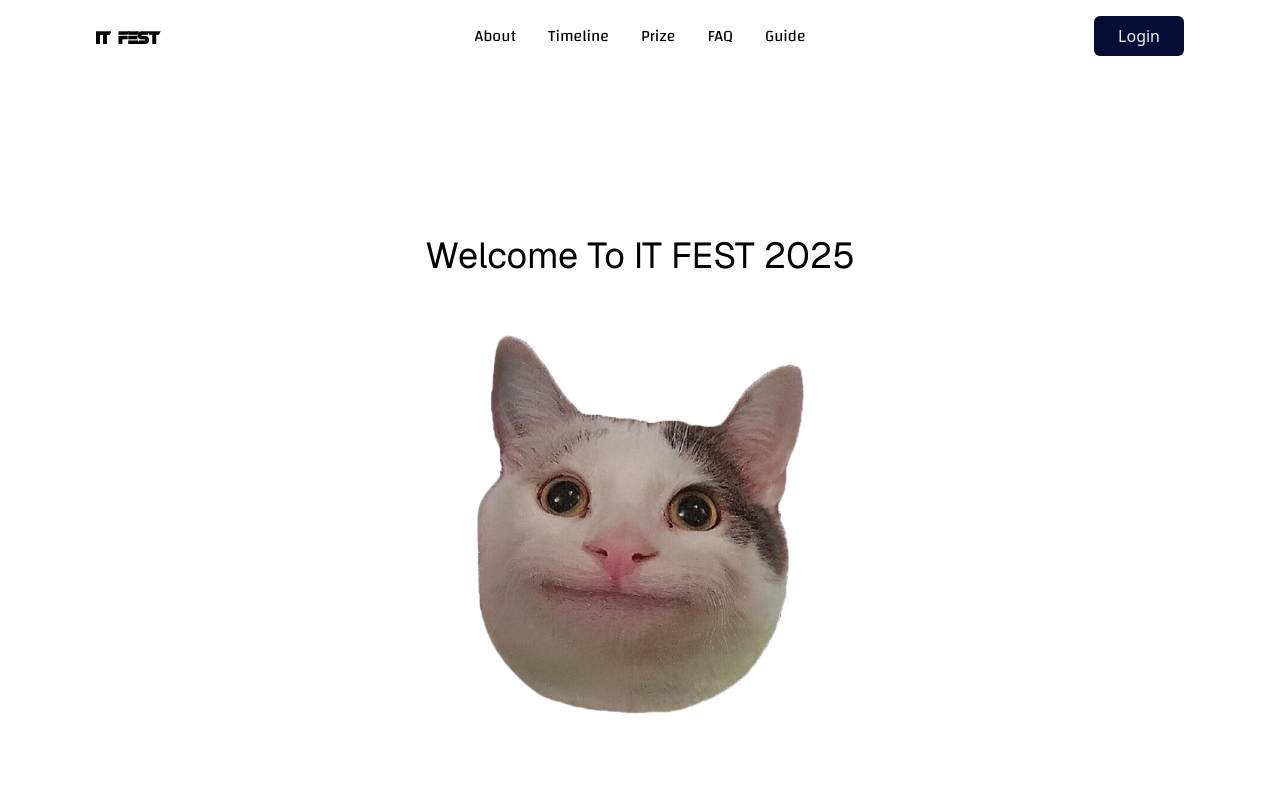
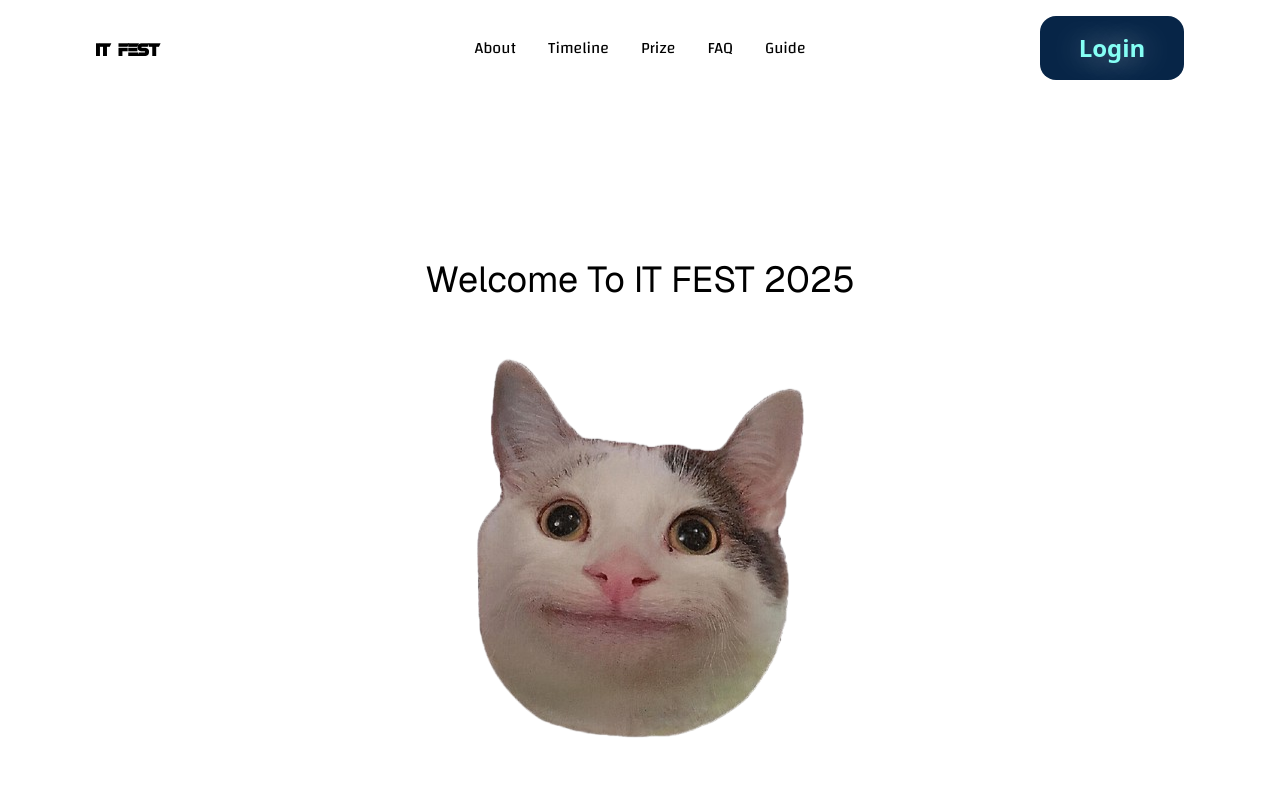
Before and after one commit to syaquiii/IT-FEST-2025, a Next.js app: page /home in a window 1280 px wide. Shown: the top 800 px of the page. Built offline with nearby package versions, Linux system fonts and the light colour scheme.

Commit message:
feat: add CVA,CLSX,TailwindMerge for fully cuustomize reusable components

```diff
--- a/package.json
+++ b/package.json
@@ -9,11 +9,14 @@
     "lint": "next lint"
   },
   "dependencies": {
+    "class-variance-authority": "^0.7.1",
+    "clsx": "^2.1.1",
     "hamburger-react": "^2.5.2",
     "lucide-react": "^0.510.0",
     "next": "15.3.1",
     "react": "^19.0.0",
-    "react-dom": "^19.0.0"
+    "react-dom": "^19.0.0",
+    "tailwind-merge": "^3.3.0"
   },
   "devDependencies": {
     "@eslint/eslintrc": "^3",
--- a/src/shared/components/Navbar.tsx
+++ b/src/shared/components/Navbar.tsx
@@ -3,6 +3,7 @@ import React, { useState } from "react";
 import { Navlink } from "../data/navlink";
 import Navlist from "./Navlist";
 import Hamburger from "hamburger-react";
+import { Button } from "./ui/Button";
 
 const MobileNav = () => {
   return (
@@ -25,10 +26,10 @@ const Navbar = () => {
             return <Navlist key={item.id} item={item} />;
           })}
         </ul>
-        <div className="w-1/5 flex justify-end">
-          <button className="px-6 py-2 bg-blue-500 text-white rounded-md">
+        <div className="w-1/5  flex justify-end">
+          <Button variant={"primary"} size={"small"}>
             Login
-          </button>
+          </Button>
         </div>
       </nav>
 
--- /dev/null
+++ b/src/shared/components/ui/Button.tsx
@@ -0,0 +1,48 @@
+import React, { forwardRef } from "react";
+import { ButtonHTMLAttributes } from "react";
+import { VariantProps, cva } from "class-variance-authority";
+import { cn } from "@/shared/utils/cn";
+
+const buttonVariants = cva(
+  "rounded-2xl flex justify-center items-center shrink-0 h-16  font-bold text-2xl ",
+  {
+    variants: {
+      variant: {
+        primary:
+          "bg-button-bg text-button-text [text-shadow:_0px_0px_30px_rgba(255,255,255,0.6)] ",
+        secondary:
+          "bg-button-bg text-white  [text-shadow:_0px_0px_30px_rgba(255,255,255,0.6)]",
+        disabled: "bg-button-bg text-white text-[#4F5D6E]  ",
+        tertiary:
+          "bg-transparent border-4  border-button-bg text-button-text [text-shadow:_0px_0px_30px_rgba(255,255,255,0.6)]",
+      },
+      size: {
+        small: "w-36",
+        normal: "w-60",
+      },
+    },
+    defaultVariants: {
+      variant: "primary",
+      size: "normal",
+    },
+  }
+);
+
+interface ButtonProps
+  extends ButtonHTMLAttributes<HTMLButtonElement>,
+    VariantProps<typeof buttonVariants> {}
+
+const Button = forwardRef<HTMLButtonElement, ButtonProps>(
+  ({ className, size, variant, ...props }, ref) => {
+    return (
+      <button
+        className={cn(buttonVariants({ variant, size, className }))}
+        ref={ref}
+        {...props}
+      />
+    );
+  }
+);
+
+Button.displayName = "Button";
+export { Button, buttonVariants };
--- /dev/null
+++ b/src/shared/utils/cn.ts
@@ -0,0 +1,6 @@
+import { ClassValue, clsx } from "clsx";
+import { twMerge } from "tailwind-merge";
+
+export function cn(...inputs: ClassValue[]) {
+  return twMerge(clsx(inputs));
+}
--- a/src/styles/globals.css
+++ b/src/styles/globals.css
@@ -35,3 +35,7 @@
 .mycontainer {
   @apply container mx-auto lg:px-12 md:px-32 px-8  xl:px-24;
 }
+
+.text-glow {
+  text-shadow: 0px 0px 30px rgba(255, 255, 255, 0.6);
+}
```
Also changed, not shown: 1 other file (tests, documents, lock files or other folders).
